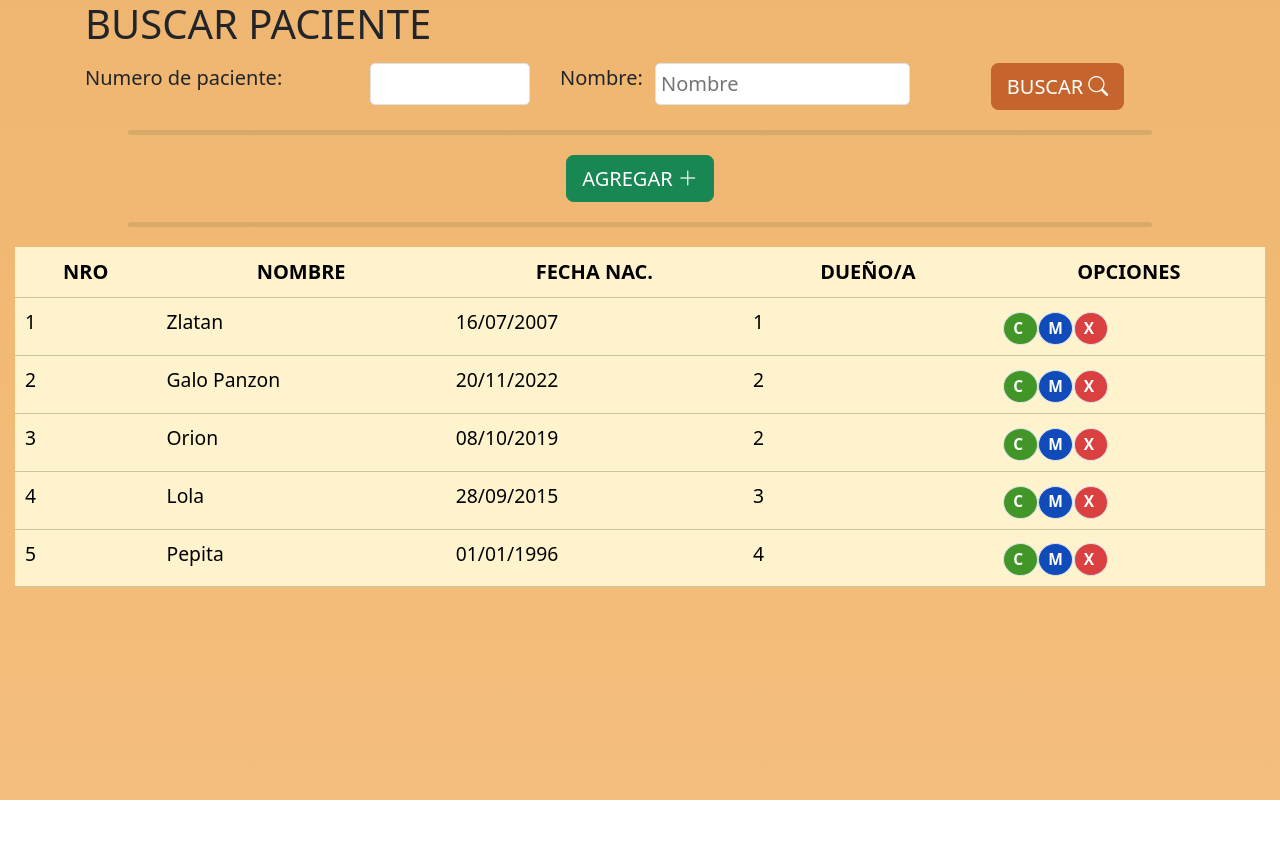
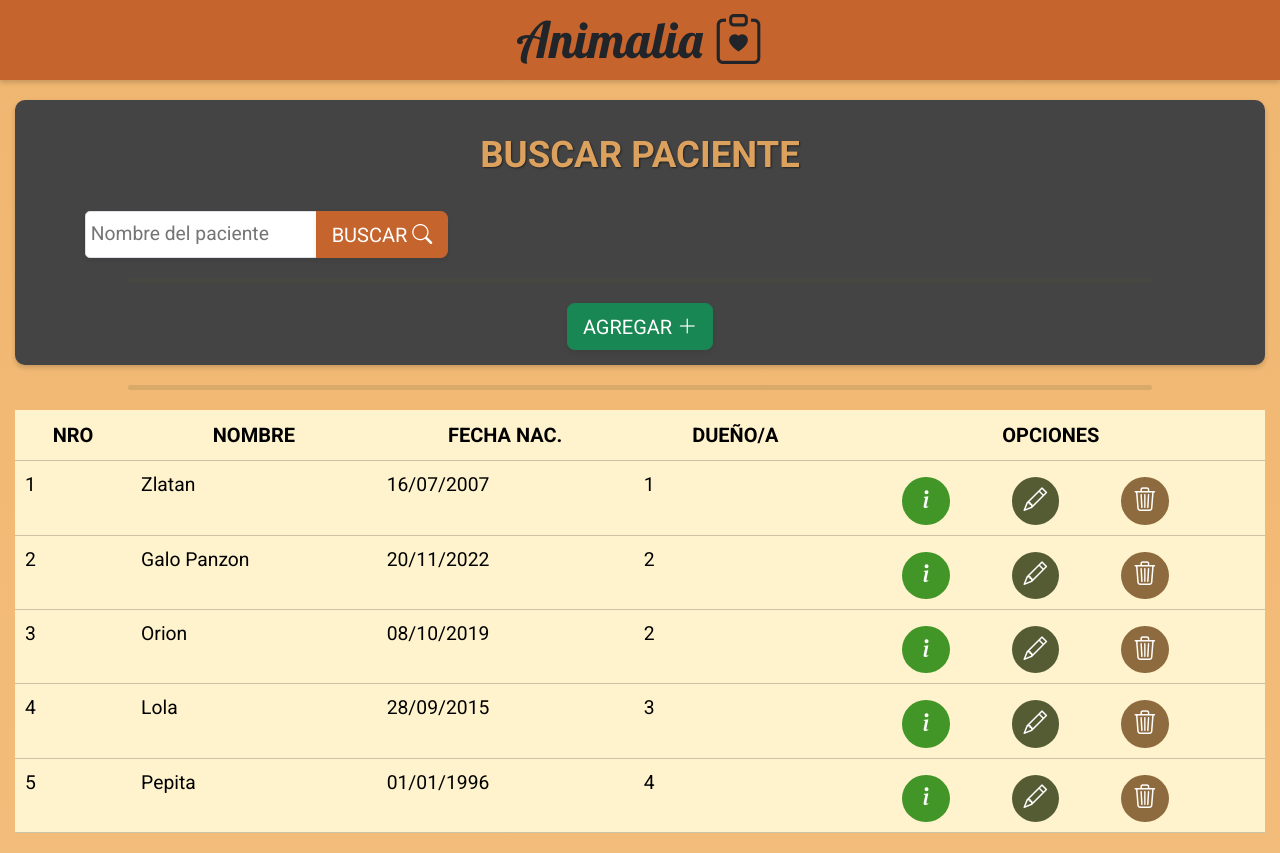
Before and after one commit to FedericoMizzau/animalia-frontend, a React (Create React App) app in the folder frontend/: page / in a window 1280 px wide. Before the commit the page ends 800 px from the top, so only its background shows below. Built offline with nearby package versions, Linux system fonts and the light colour scheme.

Commit message:
Avance en pacientesRegistro

```diff
--- a/frontend/public/index.html
+++ b/frontend/public/index.html
@@ -11,6 +11,9 @@
   <link rel="manifest" href="%PUBLIC_URL%/manifest.json" />
   <link rel="preconnect" href="https://fonts.googleapis.com">
   <link rel="preconnect" href="https://fonts.gstatic.com" crossorigin>
+  <link rel="preconnect" href="https://fonts.googleapis.com">
+  <link rel="preconnect" href="https://fonts.gstatic.com" crossorigin>
+  <link href="https://fonts.googleapis.com/css2?family=Lobster&display=swap" rel="stylesheet">
   <link rel="stylesheet" href="https://cdn.jsdelivr.net/npm/bootstrap-icons@1.10.5/font/bootstrap-icons.css">
   <link
     href="https://fonts.googleapis.com/css2?family=Roboto:ital,wght@0,400;0,500;0,700;1,400;1,500;1,700&display=swap"
--- a/frontend/src/App.css
+++ b/frontend/src/App.css
@@ -5,6 +5,7 @@
   --orange-1: #dda15e;
   --dark-orange-1: #c5652d;
   --light-green-1: #b1b838;
+  --green-1: #429628;
   --dark-green-1: #555c34;
   --brown-1: #8d6b3f;
   /* Tamaños de letras fluidos */
@@ -16,20 +17,45 @@
   --step-3: clamp(1.73rem, calc(1.48rem + 1.24vw), 2.44rem);
   --step-4: clamp(2.07rem, calc(1.73rem + 1.7vw), 3.05rem);
   --step-5: clamp(2.49rem, calc(2.03rem + 2.31vw), 3.82rem);
+  /* variables para sombreados */
+  --box-shadow:  0 .5rem 1rem rgba(0, 0, 0, 0.175);
+  --box-shadow-sm: 0 .125rem .25rem rgba(0, 0, 0, 0.175);
+  --box-shadow-lg: 0 1rem 3rem rgba(0, 0, 0, 0.175);
 }
 
 html {
   box-sizing: border-box;
   font-size: var(--step-0);
-  font-family: 'Roboto', sans-serif;
   margin: 0;
   border: 0;
+  scroll-behavior: smooth;
 }
 
 *,
 *::after,
 *::before {
   box-sizing: inherit;
+}
+
+/* Estilos generales */
+
+.shadow-small {
+  box-shadow: var(--box-shadow-sm);
+}
+
+/* componente header */
+
+.header {
+  background-color: var(--dark-orange-1);
+}
+
+.main-title {
+  font-family: 'Lobster', cursive;
+  transition: filter 0.2s ease-in-out;
+}
+
+.main-title:hover {
+  filter: contrast(0.75);
 }
 
 /* componente horizontal-bar */
@@ -46,6 +72,7 @@ html {
 /* animaciones */
 
 body {
+  font-family: 'Roboto', sans-serif !important;
   background: linear-gradient(180deg, var(--orange-1), #f1b973, #ffd1ac);
   background-size: 800% 800%;
   animation: gradientAnimation 20s linear infinite;
--- a/frontend/src/App.js
+++ b/frontend/src/App.js
@@ -1,9 +1,11 @@
 import './App.css';
+import Header from './components/Header/Header';
 import Pacientes from './components/Pacientes/Pacientes';
 
 function App() {
   return (
     <div className="App">
+      <Header/>
       <Pacientes />
     </div>
   );
--- /dev/null
+++ b/frontend/src/components/Header/Header.jsx
@@ -0,0 +1,17 @@
+import React from "react";
+
+const Header = () => {
+  return (
+    <nav className="navbar header shadow-small">
+      <div className="container-fluid  justify-content-center">
+        <div className="col-auto align-middle">
+          <h1 className="main-title m-0">
+            Animalia <i className="bi bi-clipboard-heart"></i>
+          </h1>
+        </div>
+      </div>
+    </nav>
+  );
+};
+
+export default Header;
--- a/frontend/src/components/Pacientes/Pacientes.jsx
+++ b/frontend/src/components/Pacientes/Pacientes.jsx
@@ -8,6 +8,7 @@ const pacientes_test = [
   {
     id: 1,
     Nombre: "Zlatan",
+    Descripcion: "Perro de raza ovejero aleman, el pana zlatan",
     Peso: 31,
     FechaNacimiento: "2007-07-16",
     Esterilizado: true,
@@ -18,6 +19,7 @@ const pacientes_test = [
   {
     id: 2,
     Nombre: "Galo Panzon",
+    Descripcion: "Gato naranja ultra obeso, panzon, que molesta a la otra gata con la que convive y es adicto a las harinas ultraprocesadas, come facturas, criollos",
     Peso: 3,
     FechaNacimiento: "2022-11-20",
     Esterilizado: true,
@@ -28,6 +30,7 @@ const pacientes_test = [
   {
     id: 3,
     Nombre: "Orion",
+    Descripcion: "Gato blanco peludo lleno de cicatrices de guerra, tiene el maullido mas fino de la historia por lo que dudan de su sexualidad",
     Peso: 5,
     FechaNacimiento: "2019-10-08",
     Esterilizado: true,
@@ -38,6 +41,7 @@ const pacientes_test = [
   {
     id: 4,
     Nombre: "Lola",
+    Descripcion: "Perrita de tamaño mediano-chico, raza delba (del barrio pa), tambien le dicen Pongpong",
     Peso: 8,
     FechaNacimiento: "2015-09-28",
     Esterilizado: false,
@@ -48,6 +52,7 @@ const pacientes_test = [
   {
     id: 5,
     Nombre: "Pepita",
+    Descripcion: "Lora de tamaño mediano-grande y colores verdes con plumas amarillas en las alas, que sable hablar, muy inteligente",
     Peso: 1.5,
     FechaNacimiento: "1996-01-01",
     Esterilizado: false,
@@ -60,6 +65,7 @@ const pacientes_test = [
 const pacienteInicial = {
   id: 0,
   Nombre: "",
+  Descripcion: "",
   Peso: 0,
   FechaNacimiento: "",
   Esterilizado: false,
@@ -77,7 +83,6 @@ const Pacientes = () => {
 
   // Variables de estado para los input de busqueda
   const [nombre, setNombre] = useState("");
-  const [idPaciente, setIdPaciente] = useState("");
 
   // cargar los pacientes por primera vez
 
@@ -156,8 +161,6 @@ const Pacientes = () => {
         <PacientesBuscar
           nombre={nombre}
           setNombre={setNombre}
-          idPaciente={idPaciente}
-          setIdPaciente={setIdPaciente}
           buscarPacientes={buscarPacientes}
           agregarPaciente={agregarPaciente}
         />
--- a/frontend/src/components/Pacientes/PacientesBuscar.jsx
+++ b/frontend/src/components/Pacientes/PacientesBuscar.jsx
@@ -5,8 +5,6 @@ import HorizontalBar from "../HorizontalBar";
 const PacientesBuscar = ({
   nombre,
   setNombre,
-  idPaciente,
-  setIdPaciente,
   buscarPacientes,
   agregarPaciente,
 }) => {
@@ -20,47 +18,30 @@ const PacientesBuscar = ({
     <form
       name="formBuscarPacientes"
       onSubmit={handleSearch}
-      className="form-pacientes"
+      className="form-buscar-pacientes mt-3"
     >
       <div className="container">
-        <h2>BUSCAR PACIENTE</h2>
-        <div className="row justify-content-start my-2">
-          <div className="col-6 col-md-3 gy-1">
-            <label htmlFor="idPaciente" className="form-label">
-              Numero de paciente:{" "}
-            </label>
-          </div>
-          <div className="col-6 col-md-2 gy-1">
-            <input
-              type="text"
-              name="idPaciente"
-              pattern="[0-9]+"
-              value={idPaciente}
-              onChange={(e) => {
-                setIdPaciente(e.target.value);
-              }}
-              className="input-numero"
-            />
-          </div>
-          <div className="col-6 col-md-2 col-lg-1 gy-1">
-            <label htmlFor="nombre" className="form-label">
+        <div className="row justify-content-center">
+        <h2 className="title-buscar">BUSCAR PACIENTE</h2>
+        </div>
+        <div className="row my-2">
+          {/* <div className="col-2 col-md-3 gy-1 gx-1">
+            <label htmlFor="nombre" className="form-label fw-bold text-uppercase">
               Nombre:{" "}
             </label>
-          </div>
-          <div className="col-6 col-md-2 col-lg-3 gy-1">
+          </div> */}
+          <div className="input-group col-auto gy-1">
             <input
               type="text"
               name="nombre"
-              placeholder="Nombre"
+              placeholder="Nombre del paciente"
               value={nombre}
               onChange={(e) => {
                 setNombre(e.target.value);
               }}
-              className="input-nombre"
+              className="input-nombre shadow-sm"
             />
-          </div>
-          <div className="col-auto ms-auto me-auto gy-1">
-            <button type="submit" className="btn btn-buscar me-3">
+            <button type="submit" className="btn btn-buscar me-3 shadow-sm">
             BUSCAR
             <i className="bi-search ms-1"></i>
             </button>
@@ -72,7 +53,7 @@ const PacientesBuscar = ({
         <div className="col-auto ms-auto me-auto">
           <button
             onClick={(e) => agregarPaciente()}
-            className="btn btn-success btn-agregar"
+            className="btn btn-success btn-agregar shadow-sm"
           >
             AGREGAR
             <i className="bi-plus-lg ms-1"></i>
--- a/frontend/src/components/Pacientes/PacientesListado.jsx
+++ b/frontend/src/components/Pacientes/PacientesListado.jsx
@@ -11,9 +11,10 @@ const PacientesListado = ({
   eliminarPaciente,
 }) => {
   return (
-    <table className="table table-warning">
+    <div className="table-responsive-sm">
+      <table className="table table-warning table-hover">
         <thead>
-        <tr>
+          <tr className="align-middle">
             <th>NRO</th>
             <th>NOMBRE</th>
             <th>FECHA NAC.</th>
@@ -34,15 +35,42 @@ const PacientesListado = ({
                 <td>{moment(p.FechaNacimiento).format("DD/MM/YYYY")}</td>
                 <td>{p.Propietarios_id}</td>
                 <td>
-                <button onClick={(e) => consultarPaciente(p.id, "C")} className="btn-opciones-pacientes consultar">C&nbsp;</button>
-                <button onClick={(e) => consultarPaciente(p.id, "M")} className="btn-opciones-pacientes modificar">M</button>
-                <button onClick={(e) => eliminarPaciente(p.id)} className="btn-opciones-pacientes eliminar">X&nbsp;</button>
+                  <div className="row justify-content-center">
+                    <div className="col-3">
+                      <button
+                        onClick={(e) => consultarPaciente(p.id, "C")}
+                        className="btn-opciones-pacientes consultar"
+                      >
+                        {/* C&nbsp; */}
+                        <i className="bi bi-info-lg"></i>
+                      </button>
+                    </div>
+                    <div className="col-3">
+                      <button
+                        onClick={(e) => consultarPaciente(p.id, "M")}
+                        className="btn-opciones-pacientes modificar"
+                      >
+                        {/* M */}
+                        <i className="bi bi-pencil"></i>
+                      </button>
+                    </div>
+                    <div className="col-3">
+                      <button
+                        onClick={(e) => eliminarPaciente(p.id)}
+                        className="btn-opciones-pacientes eliminar"
+                      >
+                        {/* X&nbsp; */}
+                        <i className="bi bi-trash3"></i>
+                      </button>
+                    </div>
+                  </div>
                 </td>
               </tr>
             ))
           )}
         </tbody>
       </table>
+    </div>
   );
 };
 
--- a/frontend/src/components/Pacientes/PacientesRegistro.jsx
+++ b/frontend/src/components/Pacientes/PacientesRegistro.jsx
@@ -1,6 +1,7 @@
 import React, { useState, useEffect } from "react";
 import { useForm } from "react-hook-form";
 import Controles from "../Controles/Controles.jsx";
+import HorizontalBar from "../HorizontalBar.jsx";
 
 const controlesTest = [
   {
@@ -62,13 +63,36 @@ const PacientesRegistro = ({
   }
 
   return (
-    <div>
-      <form onSubmit={handleSubmit(onSubmit)}>
+    <div className="container-fluid">
+      <div className="row container-title-consulta mb-2">
+        <h2 className="title-consulta">
+          {accion === "C" ? "CONSULTAR" : "REGISTRAR"} PACIENTE
+        </h2>
+      </div>
+      <div className="row">
+        <form onSubmit={handleSubmit(onSubmit)} className="form-pacientes shadow-small">
           {/* <form> */}
-        <h2>{accion === "C" ? "CONSULTAR" : "REGISTRAR"} PACIENTE</h2>
           <fieldset disabled={accion === "C"}>
-          <div>
-            <label htmlFor="Nombre">Nombre: </label>
+            <div className="row">
+            <div className="col-12 col-sm-6 col-lg-4 mb-2">
+              {/* https://images.pexels.com/photos/1170986/pexels-photo-1170986.jpeg?cs=srgb&dl=pexels-evg-kowalievska-1170986.jpg&fm=jpg */}
+              <div className="input-group mb-2">
+              <input type="image" src="https://images.pexels.com/photos/1170986/pexels-photo-1170986.jpeg?cs=srgb&dl=pexels-evg-kowalievska-1170986.jpg&fm=jpg" alt="ImagenMascota" className="img-fluid rounded shadow-regular mx-auto"/>
+              {accion === "R" ? (<input type="file" name="" id="" />) : (<br />)}
+              </div>
+              <div className="input-group">
+                <span className="input-group-text">Descripcion</span>
+                {/* <label htmlFor="Descripcion">Descripcion: </label> */}
+                <textarea
+                  {...register("Descripcion")}
+                  className="descripcion p-1"
+                />
+              </div>
+            </div>
+            <div className="col-12 col-sm-6 col-lg-4">
+              <div className="input-group my-1">
+                {/* <label htmlFor="Nombre">Nombre: </label> */}
+                <span className="input-group-text">Nombre</span>
                 <input
                   type="text"
                   {...register("Nombre", {
@@ -78,14 +102,15 @@ const PacientesRegistro = ({
                     },
                   })}
                   autoFocus
+                  className="px-2"
                 />
                 {errors?.Nombre && touchedFields.Nombre && (
                   <div>{errors?.Nombre.message}</div>
                 )}
               </div>
-          <div>
-            <label htmlFor="Sexo">Sexo: </label>
-            <label>Macho </label>
+              <div className="input-group mb-1">
+                <label htmlFor="Sexo" className="input-group-text">Sexo: </label>
+                <span className="input-group-span">Macho
                 <input
                   type="radio"
                   {...register("Sexo", {
@@ -95,8 +120,10 @@ const PacientesRegistro = ({
                     },
                   })}
                   value="M"
+                  className="ms-2 align-middle"
                 />
-            <label>Hembra </label>
+                </span>
+                <span className="input-group-span">Hembra
                 <input
                   type="radio"
                   {...register("Sexo", {
@@ -106,13 +133,16 @@ const PacientesRegistro = ({
                     },
                   })}
                   value="H"
+                  className="ms-2 align-middle"
                 />
+                </span>
                 {errors?.Sexo && touchedFields.Sexo && (
                   <div>{errors?.Sexo.message}</div>
                 )}
               </div>
-          <div>
-            <label htmlFor="Peso">Peso: </label>
+              <div className="input-group mb-1">
+                <span className="input-group-text">Peso</span>
+                {/* <label htmlFor="Peso">Peso: </label> */}
                 <input
                   type="number"
                   step="0.1"
@@ -128,8 +158,9 @@ const PacientesRegistro = ({
                   <div>{errors?.Peso.message}</div>
                 )}
               </div>
-          <div>
-            <label htmlFor="FechaNacimiento">Fecha de nacimiento: </label>
+              <div className="input-group mb-1">
+                <span className="input-group-text">Fecha de Nacimiento</span>
+                {/* <label htmlFor="FechaNacimiento">Fecha de nacimiento: </label> */}
                 <input
                   type="date"
                   {...register("FechaNacimiento", {
@@ -143,12 +174,19 @@ const PacientesRegistro = ({
                   <div>{errors?.FechaNacimiento.message}</div>
                 )}
               </div>
-          <div>
-            <label htmlFor="Esterilizado">¿Se encuentra esterilizado? </label>
-            <input type="checkbox" {...register("Esterilizado")} />
+              <div className="input-group mb-1">
+                {/* <label htmlFor="Esterilizado">¿Se encuentra esterilizado? </label> */}
+                <span className="input-group-text">
+                  ¿Se encuentra esterilizado?
+                </span>
+                <span className="input-group-span">
+                <input type="checkbox" {...register("Esterilizado")} className="align-middle"/>
+                </span>
               </div>
-          <div>
-            <label htmlFor="Especie">Especie: </label>
+              <div className="input-group">
+                <label className="input-group-text" htmlFor="Especie">
+                  Especie:{" "}
+                </label>
                 <select
                   {...register("Especie", {
                     required: {
@@ -166,8 +204,14 @@ const PacientesRegistro = ({
                   <div>{errors?.Especie.message}</div>
                 )}
               </div>
-          <div>
-            <label htmlFor="Propietarios_id">Propietario: </label>
+            </div>
+            <HorizontalBar />
+            <div className="col-12 col-sm-6 col-lg-4">
+                  <h4>DATOS DE DUEÑO/A</h4>
+                  <div className="input-group">
+              <label className="input-group-text" htmlFor="Propietarios_id">
+                Propietario:{" "}
+              </label>
               <input
                 type="text"
                 name="Propietarios_id"
@@ -187,6 +231,8 @@ const PacientesRegistro = ({
                 <div>{errors?.Propietarios_id.message}</div>
               )}
             </div>
+            </div>
+            </div>
           </fieldset>
           {/* botones */}
           <div>
@@ -202,7 +248,12 @@ const PacientesRegistro = ({
             </div>
           )}
         </form>
-      {accion !== "R" && <Controles controles={controles} setControles={setControles} />}
+      </div>
+      <div className="row">
+      {accion !== "R" && (
+        <Controles controles={controles} setControles={setControles} />
+      )}
+      </div>
     </div>
   );
 };
--- a/frontend/src/components/Pacientes/pacientes.css
+++ b/frontend/src/components/Pacientes/pacientes.css
@@ -1,3 +1,19 @@
+/* Estilos generales */
+
+.shadow-small {
+    box-shadow: var(--box-shadow-sm);
+}
+
+.shadow-regular {
+    box-shadow: var(--box-shadow);
+}
+
+input {
+    outline: none;
+    border: thin solid #dee2e6;
+    border-radius: 0.25em;
+}
+
 /* Estilos de componente listado */
 .table th {
     text-align: center;
@@ -13,13 +29,16 @@
 }
 
 .btn-opciones-pacientes {
+    width: var(--step-2);
+    height: var(--step-2);
     margin: 0.25em 0 0 0.025em;
-    padding: 0.25em 0.6em;
+    padding: 0 0.25rem;
     color: #fff;
     font-size: var(--step--2);
-    font-weight: bold;
     border-radius: 50%;
-    border: thin solid var(--bs-border-color);
+    border: none;
+    /* border: thin solid var(--bs-border-color); */
+    text-align: center;
 }
 
 .btn-opciones-pacientes:hover {
@@ -27,23 +46,24 @@
 }
 
 .consultar {
-    background-color: #429628;
+    background-color: var(--green-1);
 }
 
 .modificar {
-    background-color: #104bb9;
+    background-color: var(--dark-green-1);
 }
 
 .eliminar {
-    background-color: #db4040;
+    background-color: var(--brown-1);
 }
+
 
 /* Estilos de componente buscar */
 .btn-buscar {
     color: #fff !important;
     max-width: 150px !important;
     background-color: var(--dark-orange-1) !important;
-    transition: filter 0.5s
+    transition: filter 0.5s;
 }
 
 .btn-buscar:hover {
@@ -54,16 +74,96 @@
     max-width: 150px !important;
 }
 
-.form-pacientes .input-numero, .input-nombre{
+.form-buscar-pacientes, .container-title-consulta {
+    padding: 0.75em 0.5em;
+    background-color: #444;
+    border-radius: 0.5em;
+    box-shadow: var(--box-shadow-sm);
+}
+
+.form-buscar-pacientes .input-nombre{
     max-width: 100%;
     padding: 0.25em;
+    font-size: var(--step--1);
+}
+
+.form-buscar-pacientes label[for="nombre"]{
+    padding: 0.25em 0;
+    font-size: var(--step--1);
+}
+
+.title-buscar, .title-consulta {
+    width: 100%;
+    margin-top: 0.25em !important;
+    padding: 0.25em 0.5em;
+    color: var(--orange-1);
+    font-size: var(--step-2);
+    font-weight: bold;
+    text-shadow: 1px 1px 2px #00000080;
+    text-align: center;
+}
+
+/* Componente pacientesRegistro */
+
+.form-pacientes {
+    background-color: #66666630;
+    border-radius: 1em;
+}
+
+.form-pacientes .input-group {
+    /* width: clamp(50%, auto, 100%); */
+    font-size: var(--step--2);
+}
+
+.form-pacientes input[type="image"]{
+    max-width: 200px;
+    max-height: 200px;
+    margin-top: 0.5em;
+    border: none;
+}
+
+.form-pacientes .input-group input[type="text"],
+.form-pacientes .input-group input[type="number"],
+.form-pacientes .input-group input[type="date"]
+ {
+    padding: 0.25em 1em 0.25em 1em ;
+}
+
+.form-pacientes .input-group-text {
+    background-color: var(--white-1);
+    font-size: var(--step--1);
+    font-weight: bold;
+}
+
+.form-pacientes .input-group-span {
+    padding: 1em;
+    background-color: rgba(239,239,239,0.3);
+    font-weight: bold;
     border: thin solid #dee2e6;
     border-radius: 0.25em;
+}
+
+.form-pacientes .descripcion {
+    width: 65%;
+    height: clamp(5vh, 10vh, 20vh);
+    resize: none;
+
 }
 
   /* Media queries small  */
 @media screen and (min-width: 36em) {
     .pacientes-buscar {
-        max-width: 40vw !important;
+        max-width: 50vw !important;
     }
+
 }
+
+/* medium */
+@media screen and (min-width: 48em) {
+    .btn-opciones-pacientes {
+        width: 2em;
+        height: 2em;
+        font-size: var(--step-0);
+    }
+
+}
```
Also changed, not shown: frontend/public/images/panzon.jpg (added). Lines whose indentation alone changed are shown as unchanged.
